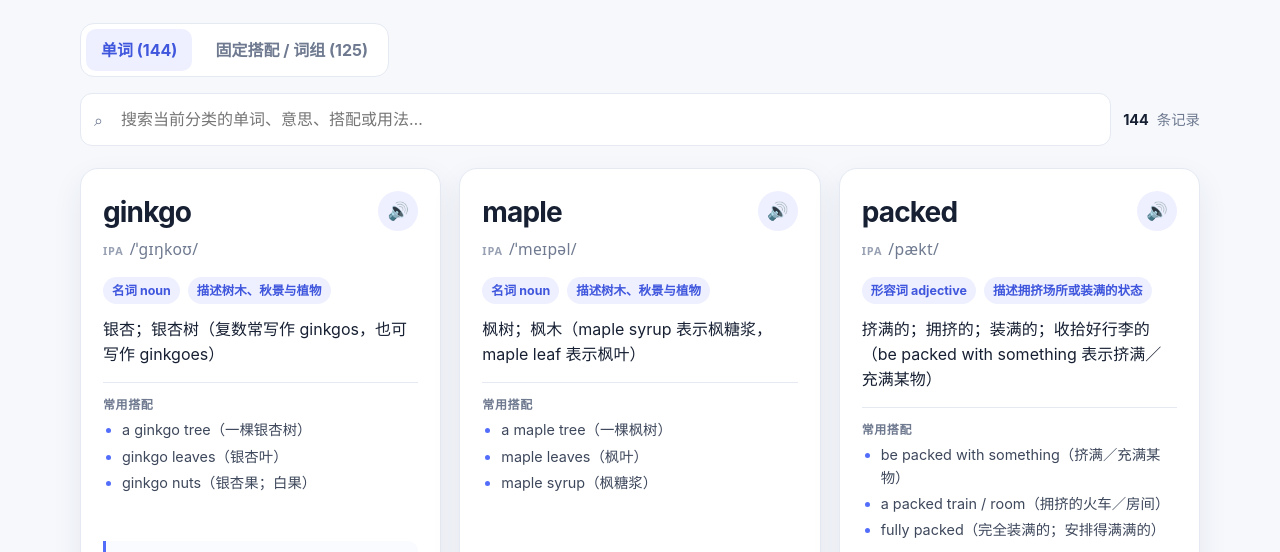
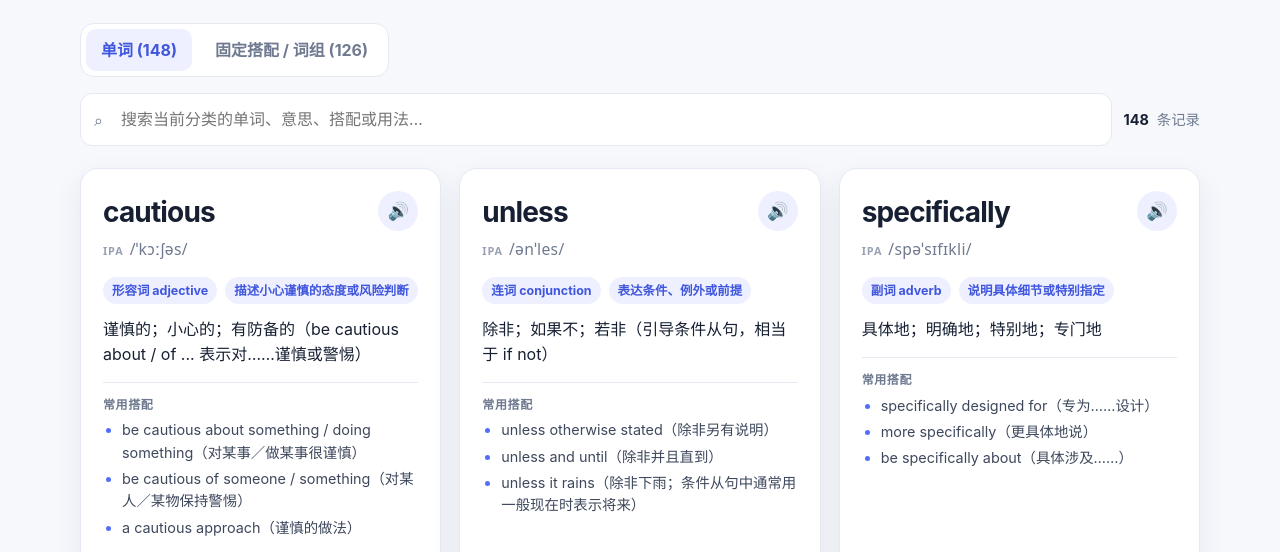
Before and after one commit to Eschngn/EnglishLearning, a plain HTML site: page speaking-notebook.html in a window 1280 px wide. Shown: the part 222-774 px from the top of the page. Drawn offline with Linux system fonts and the light colour scheme.

Commit message:
add new words

```diff
--- a/speaking-notebook.html
+++ b/speaking-notebook.html
@@ -37,6 +37,11 @@
   <script>
     // 数组按添加时间倒序排列（最新的在最前面），显示时直接按数组顺序展示。
     const words = [
+      {type:"word",word:"cautious",ipa:"/ˈkɔːʃəs/",part:"形容词 adjective",meaning:"谨慎的；小心的；有防备的（be cautious about / of ... 表示对……谨慎或警惕）",scene:"描述小心谨慎的态度或风险判断",example:"She was cautious about sharing her personal information online.",translation:"她对在网上分享个人信息很谨慎。"},
+      {type:"word",word:"unless",ipa:"/ənˈles/",part:"连词 conjunction",meaning:"除非；如果不；若非（引导条件从句，相当于 if not）",scene:"表达条件、例外或前提",example:"I won’t go unless you come with me.",translation:"除非你和我一起去，否则我不会去。"},
+      {type:"word",word:"specifically",ipa:"/spəˈsɪfɪkli/",part:"副词 adverb",meaning:"具体地；明确地；特别地；专门地",scene:"说明具体细节或特别指定",example:"She specifically asked for a room away from the elevator.",translation:"她特别要求要一间远离电梯的房间。"},
+      {type:"word",word:"unlikely",ipa:"/ʌnˈlaɪkli/",part:"形容词 adjective",meaning:"不太可能的；未必会发生的（be unlikely to do 表示不太可能做某事；it is unlikely that ... 表示……不太可能）",scene:"表达对可能性的判断",example:"It’s unlikely that we’ll finish the project before Friday.",translation:"我们不太可能在星期五之前完成这个项目。"},
+      {type:"phrase",word:"get to the point where",ipa:"/ɡet tə ðə pɔɪnt wer/",part:"短语 verb phrase",meaning:"发展到……的地步；到了……的程度（get to the point where + 从句；It’s gotten to the point where + 从句强调事情已经发展成某种状况）",scene:"描述情况逐渐发展到某个程度",example:"It’s gotten to the point where I need a break from social media.",translation:"事情已经到了我需要暂时远离社交媒体休息一下的地步。"},
       {type:"phrase",word:"be attracted to",ipa:"/bi əˈtræktɪd tuː/",part:"短语 verb phrase",meaning:"被……吸引；对……产生兴趣或好感（to 后接名词、代词或动名词）",scene:"表达兴趣、好感或吸引力",example:"I was immediately attracted to the quiet little town.",translation:"我立刻被这个安静的小镇吸引住了。"},
       {type:"word",word:"ginkgo",ipa:"/ˈɡɪŋkoʊ/",part:"名词 noun",meaning:"银杏；银杏树（复数常写作 ginkgos，也可写作 ginkgoes）",scene:"描述树木、秋景与植物",example:"The ginkgo trees along the street turn bright yellow in autumn.",translation:"街道两旁的银杏树到了秋天会变成明亮的黄色。"},
       {type:"word",word:"maple",ipa:"/ˈmeɪpəl/",part:"名词 noun",meaning:"枫树；枫木（maple syrup 表示枫糖浆，maple leaf 表示枫叶）",scene:"描述树木、秋景与植物",example:"The maple leaves turned red and orange in the autumn sun.",translation:"枫叶在秋日阳光下变成了红色和橙色。"},
@@ -309,6 +314,11 @@
     ];
     // 单词展示高频搭配，词组展示相近表达或常用句型。
     const learningNotes = {
+      "cautious":["be cautious about something / doing something（对某事／做某事很谨慎）","be cautious of someone / something（对某人／某物保持警惕）","a cautious approach（谨慎的做法）"],
+      "unless":["unless otherwise stated（除非另有说明）","unless and until（除非并且直到）","unless it rains（除非下雨；条件从句中通常用一般现在时表示将来）"],
+      "specifically":["specifically designed for（专为……设计）","more specifically（更具体地说）","be specifically about（具体涉及……）"],
+      "unlikely":["be unlikely to do something（不太可能做某事）","It is unlikely that + 从句（……不太可能）","highly unlikely（极不可能）"],
+      "get to the point where":["get to the point where + 从句（发展到……的地步）","It’s gotten to the point where + 从句（事情已经到了……的地步）","reach the point where + 从句（到了……的地步；与 get to the point where 相近）"],
       "be attracted to":["be attracted to someone（被某人吸引；对某人有好感）","be attracted to something（被某物吸引；对某物感兴趣）","feel attracted to ...（对……产生吸引力或好感）"],
       "ginkgo":["a ginkgo tree（一棵银杏树）","ginkgo leaves（银杏叶）","ginkgo nuts（银杏果；白果）"],
       "maple":["a maple tree（一棵枫树）","maple leaves（枫叶）","maple syrup（枫糖浆）"],
```
